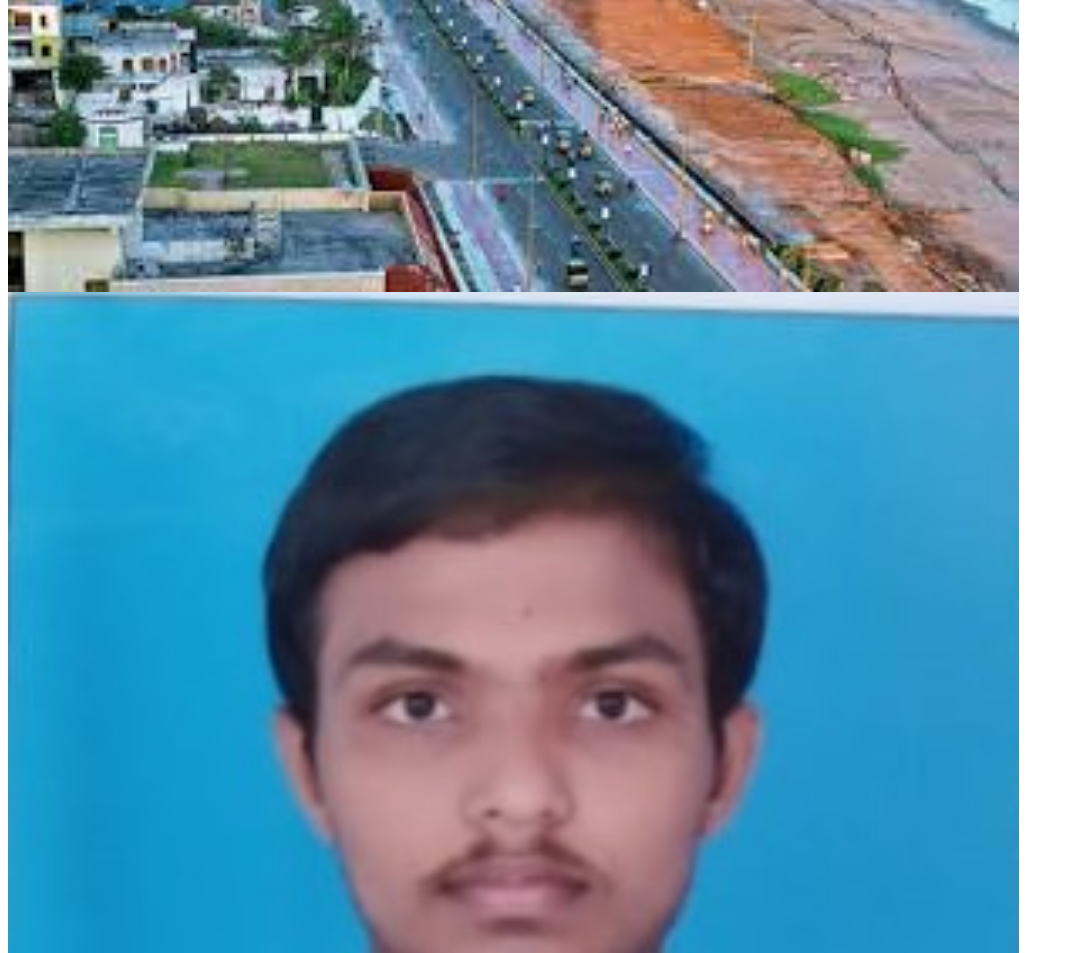
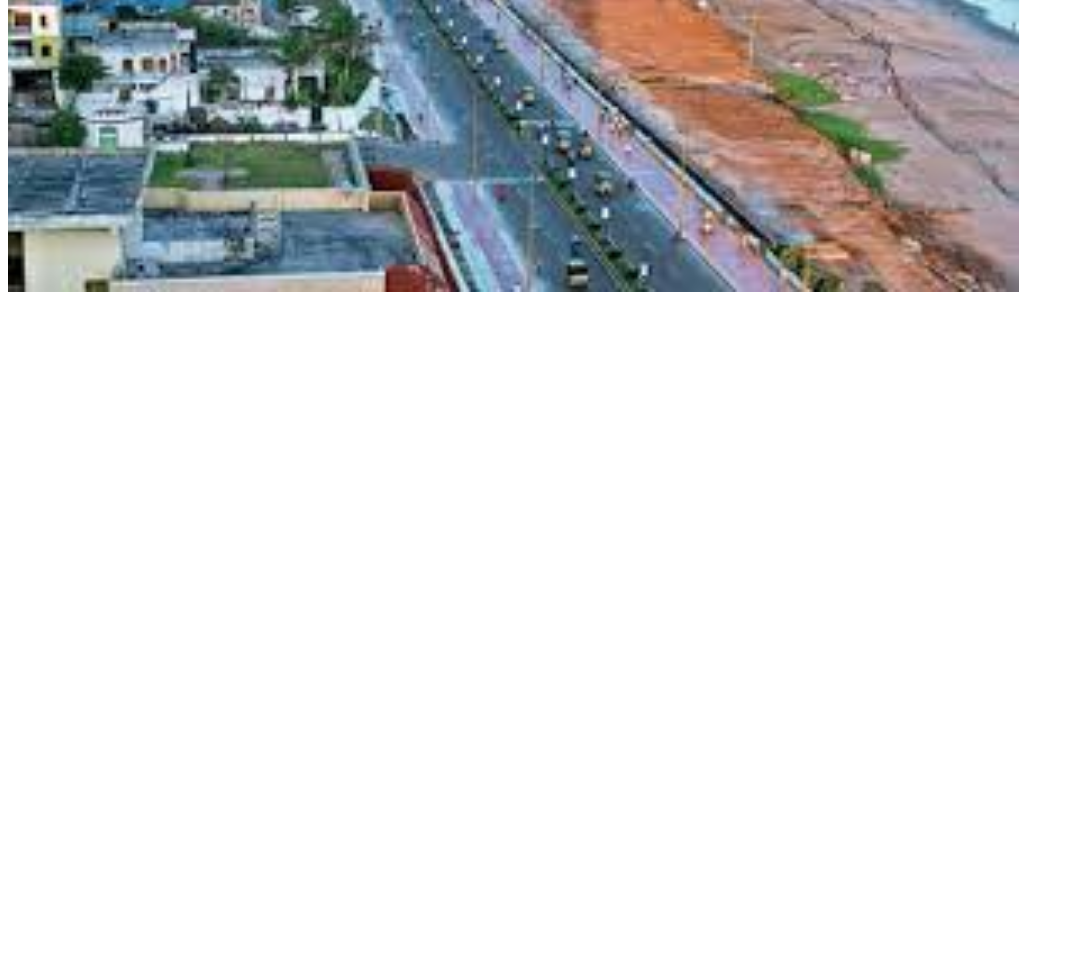
Before and after one commit to 896gowtham/896gowtham.github.io, a plain HTML site: page index.html in a window 1280 px wide. Shown: the part 907-1860 px from the top of the page, without its empty margins (0-1074 px from the left). After the commit the page ends 1207 px from the top, so only its background shows below. Drawn offline with Linux system fonts and the light colour scheme.

Commit message:
Update index.html

```diff
--- a/index.html
+++ b/index.html
@@ -6,6 +6,6 @@
 <h1>eren loves mikasa</h1>
 <img width="80%" src="mikasa.jpeg">
   <img width="80%" src="vishka.jpeg">
-  <img width="80%" src="image.jpeg">
+
 </body>
 </html>
```
